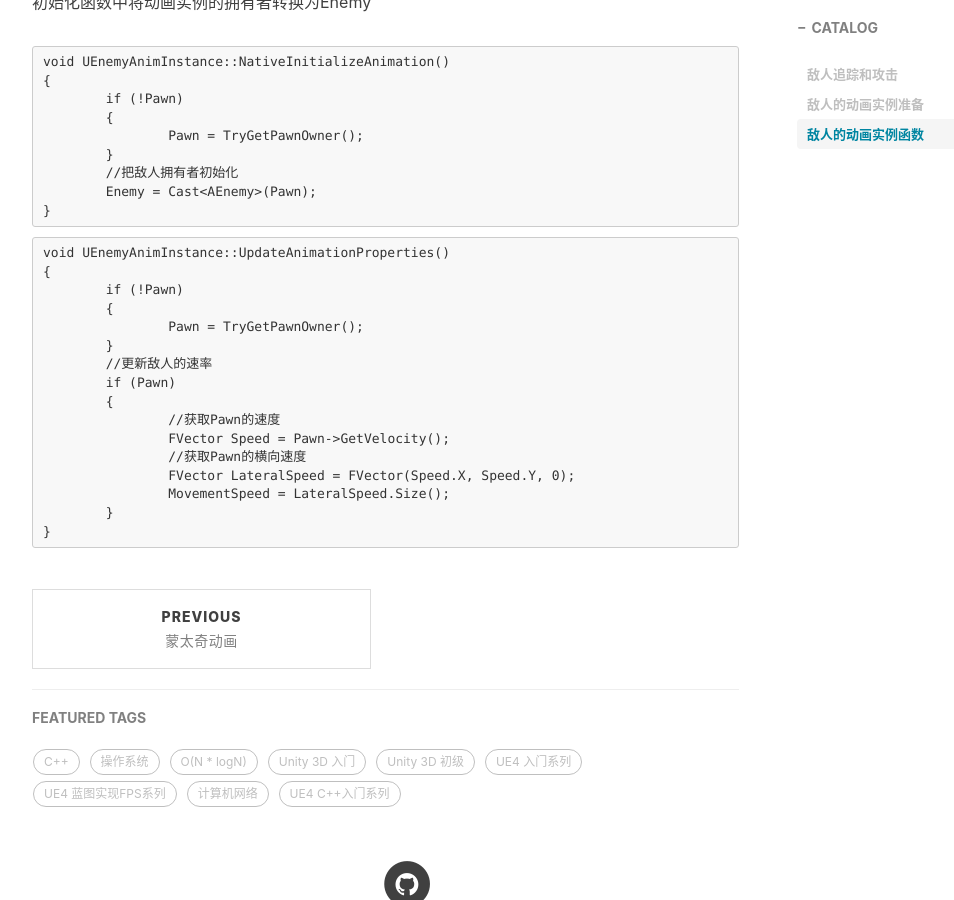
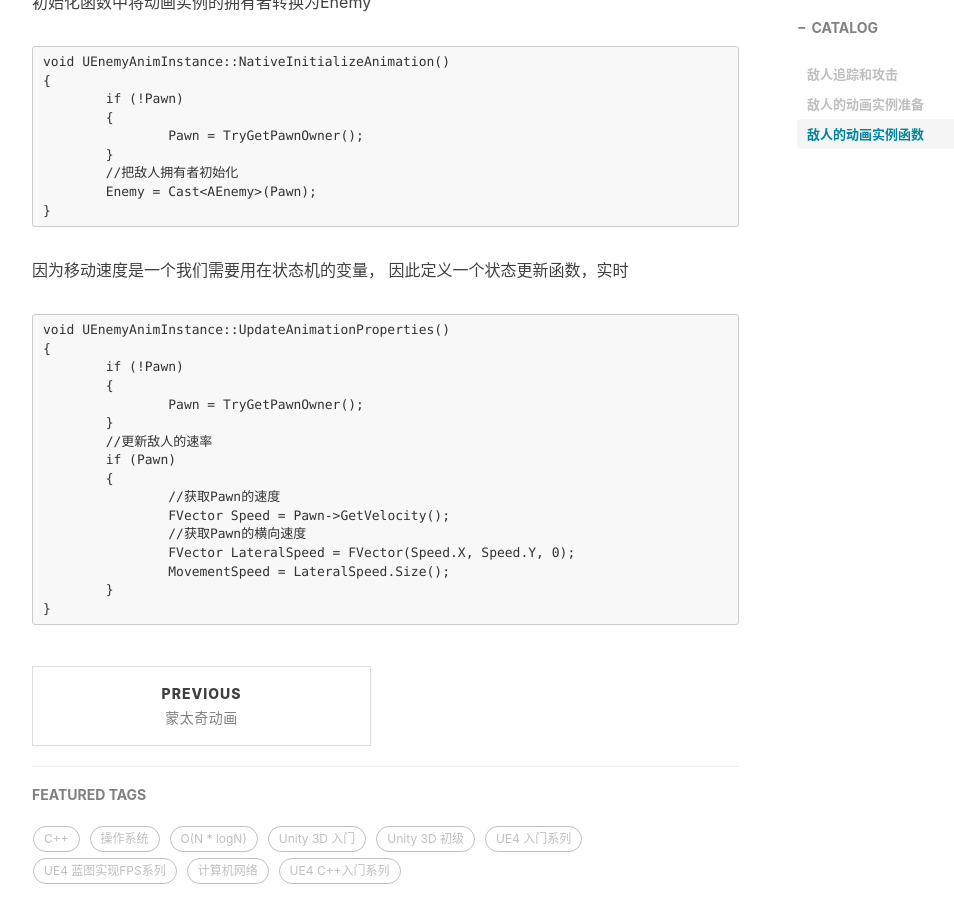
Before and after one commit to AIaimuti/aiaimuti.github.io, a Jekyll site: the page built from _posts/UE4/UE4_C++/2020-5-10-Enemy_Trace.md, in a window 1280 px wide and 900 px high, scrolled down 1335 px. Shown: the whole window, without its empty margins (233-1187 px from the left). Built offline with Jekyll 4.4.1, drawn with Linux system fonts in a browser that asks for light colours; nearby versions of some CDN libraries; comment, search, counter and statistics services are not loaded.

Commit message:
Update 2020-5-10-Enemy_Trace.md

````diff
--- a/_posts/UE4/UE4_C++/2020-5-10-Enemy_Trace.md
+++ b/_posts/UE4/UE4_C++/2020-5-10-Enemy_Trace.md
@@ -52,7 +52,8 @@ void UEnemyAnimInstance::NativeInitializeAnimation()
 	Enemy = Cast<AEnemy>(Pawn);
 }
 ```
-
+因为移动速度是一个我们需要用在状态机的变量，
+因此定义一个状态更新函数，实时
 ```
 void UEnemyAnimInstance::UpdateAnimationProperties()
 {
````
